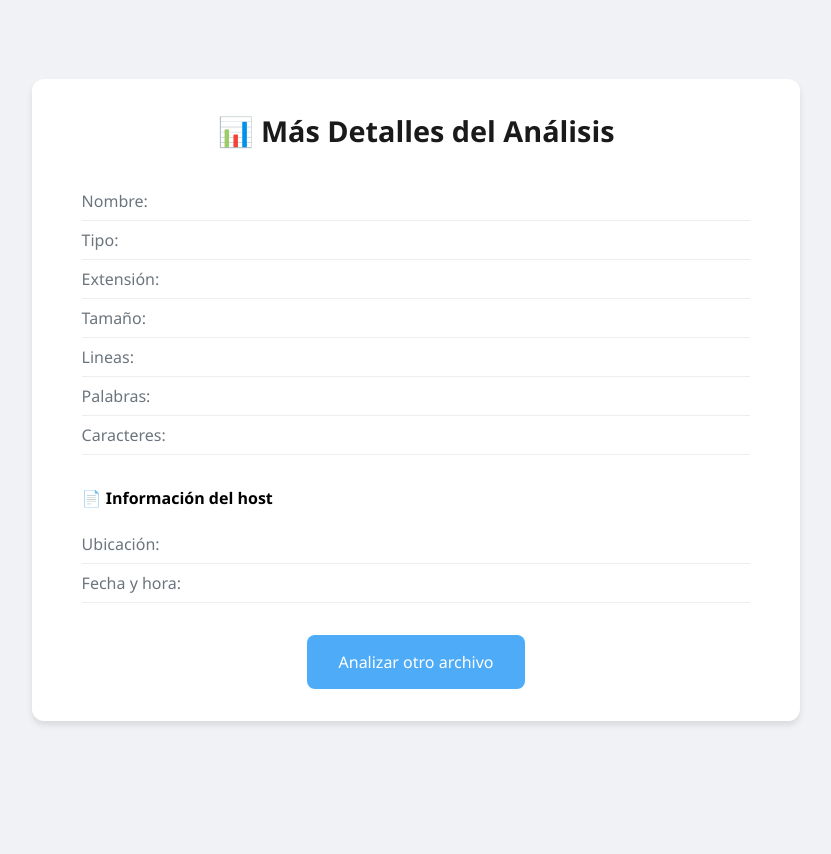
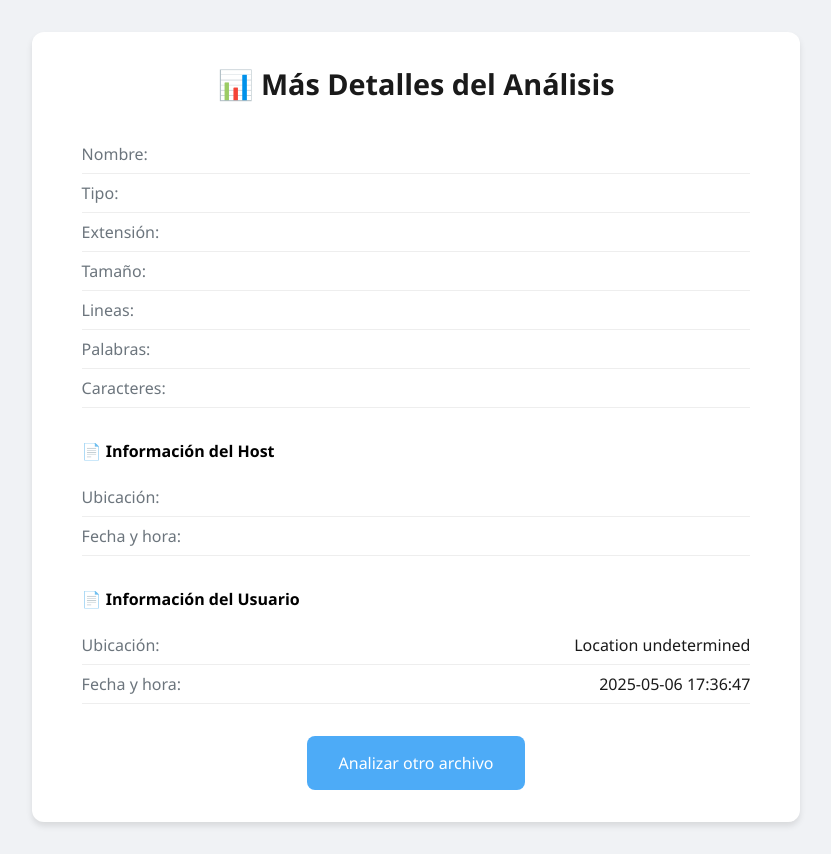
Before and after one commit to MrTanuk/UploadFiles, a Flask app: template templates/details.html in a window 1280 px wide. Shown: the whole page, without its empty margins (224-1055 px from the left). Before the commit the page ends 725 px from the top, so only its background shows below. Run offline with Flask 3, Linux system fonts and the light colour scheme; the template is opened without the code that fills it, so the values that code supplies are empty.

Commit message:
Added user info
Adding location and datetime from the user client

```diff
--- a/app.py
+++ b/app.py
@@ -169,7 +169,8 @@
 		characters=session['filedata']['characters'],
 		content=session['filedata']['content'],
 		location=location,
-		sys_time=current_time
+		sys_time=current_time,
+		ipinfo_token=os.environ.get('IPINFO_TOKEN')
 	)
 
 if __name__ == '__main__':
--- a/templates/details.html
+++ b/templates/details.html
@@ -47,7 +47,7 @@
         </section>
 
 		<section class="file-info">
-			<h2>📄 Información del host</h2>
+			<h2>📄 Información del Host</h2>
             <dl>
                 <div class="info-item">
                     <dt class="label">Ubicación:</dt>
@@ -60,6 +60,53 @@
             </dl>
         </section>
 
+		<section class="file-info">
+			<h2>📄 Información del Usuario</h2>
+            <dl id="user-info">
+                <div class="info-item">
+                    <dt class="label">Ubicación:</dt>
+                    <dd class="value"></dd>
+                </div>
+                <div class="info-item">
+                    <dt class="label">Fecha y hora:</dt>
+                    <dd class="value"></dd>
+                </div>
+            </dl>
+        </section>
+
+
 		<a href="/" class="btn">Analizar otro archivo</a>
     </article>
+
+	<script>
+		async function getClientInfo() {
+			let location_ = "Unknown";
+
+			try {
+				const response = await fetch('https://ipinfo.io/json?token={{ ipinfo_token }}');
+				const ipData = await response.json();
+				const city = ipData.city || "Unknown";
+				const country = ipData.country || "Unknown";
+				location_ = `${city}, ${country}`;
+			} catch (error) {
+				location_ = "Location undetermined";
+				console.error("Location detection failed:", error);
+			}
+
+			const now = new Date();
+			const systemTime = now.toISOString().replace('T', ' ').substring(0, 19);
+
+			return {
+				location_,
+				systemTime
+			};
+		}
+
+		getClientInfo().then(info => {
+			const userSection = document.getElementById('user-info');
+
+			userSection.children[0].children[1].innerText = info.location_;
+			userSection.children[1].children[1].innerText = info.systemTime;
+		});
+	</script>
 {% endblock %}
```
